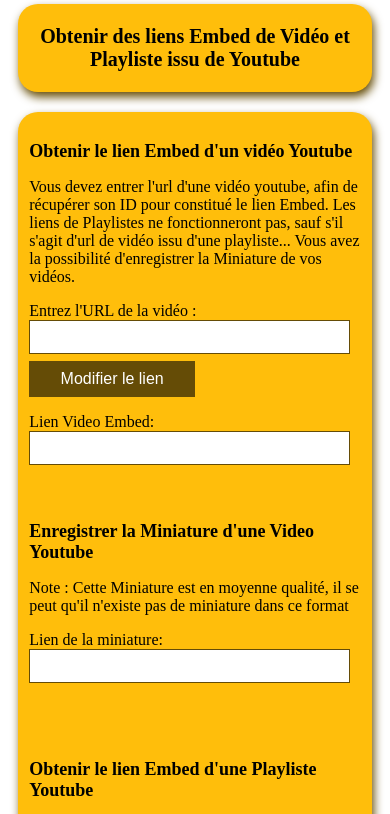
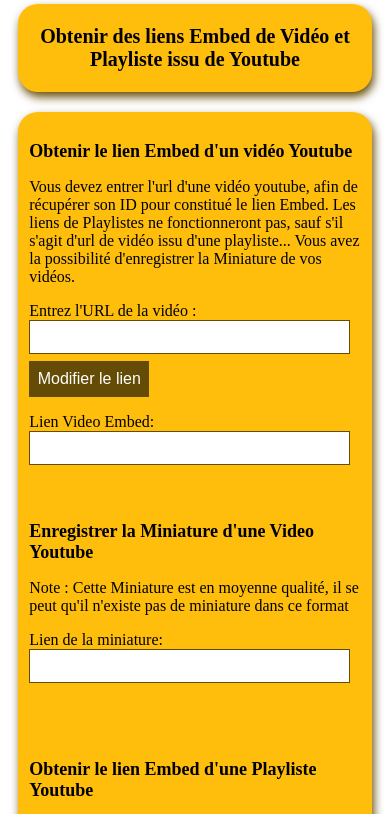
Before and after one commit to klodita/UrlEmbed, a website: page index.html in a window 390 px wide. Shown: the top 814 px of the page. Drawn offline with nearby package versions, Linux system fonts and the light colour scheme.

Commit message:
finition correction sur le bouton pour toutes les tailles d'écran

```diff
--- a/style.css
+++ b/style.css
@@ -51,7 +51,7 @@
     border: 1px solid  #654c06 ;
 }
 button{
-    width: 10%;
+    width: 150px;
     height: 36px;
     background-color:  #654c06;
     border: none;
@@ -75,6 +75,7 @@
     font-weight: 400;
 
 }
+
 
 @media (max-width:767px){
 
@@ -106,7 +107,7 @@
     }
 
     button{
-        width: 50%;
+        width: 120px;
         font-size: 16px;
 
     }
```
